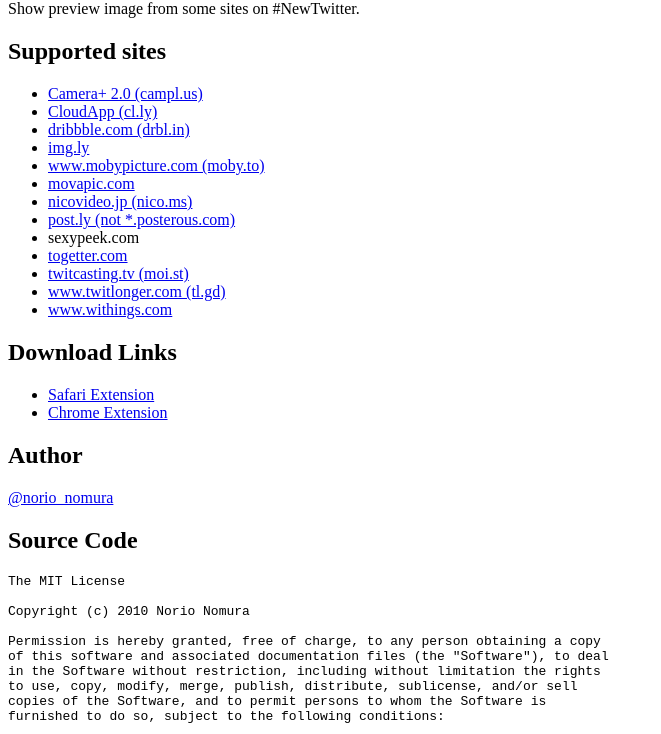
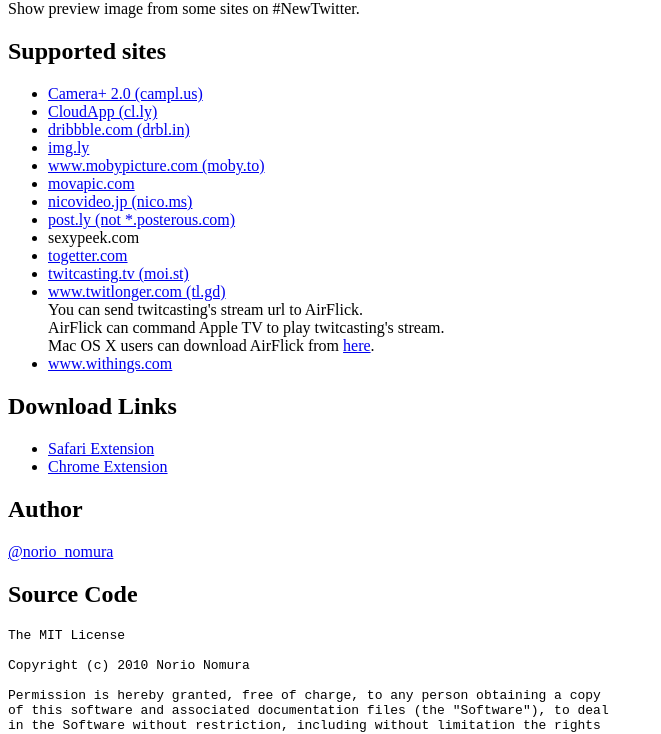
Before and after one commit to norio-nomura/twttr.mediaTypes, a plain HTML site: page index.html in a window 1280 px wide. Shown: the part 66-800 px from the top of the page, without its empty margins (0-661 px from the left). Drawn offline with Linux system fonts and the light colour scheme.

Commit message:
add description about AirFlick.

```diff
--- a/index.html
+++ b/index.html
@@ -20,7 +20,9 @@ Show preview image from some sites on #NewTwitter.<br/>
 <!--<li><a href="https://twitter.com/#!/search/slidesha.re" target="_blank"><strike>www.slideshare.net (slidesha.re)</strike></a> supported by #NewTwitter</li>-->
 <li><a href="https://twitter.com/#!/search/togetter.com" target="_blank">togetter.com</a></li>
 <li><a href="https://twitter.com/#!/search/moi.st" target="_blank">twitcasting.tv (moi.st)</a></li>
-<li><a href="https://twitter.com/#!/search/tl.gd" target="_blank">www.twitlonger.com (tl.gd)</a></li>
+<li><a href="https://twitter.com/#!/search/tl.gd" target="_blank">www.twitlonger.com (tl.gd)</a><br/>You can send twitcasting's stream url to AirFlick.<br/>
+ AirFlick can command Apple TV to play twitcasting's stream.<br/>
+ Mac OS X users can download AirFlick from <a href="http://ericasadun.com/ftp/AirPlay/" target="_blank">here</a>.</li>
 <li><a href="https://twitter.com/#!/search/withings" target="_blank">www.withings.com</a></li>
 </ul>
 <h2>Download Links</h2>
```
